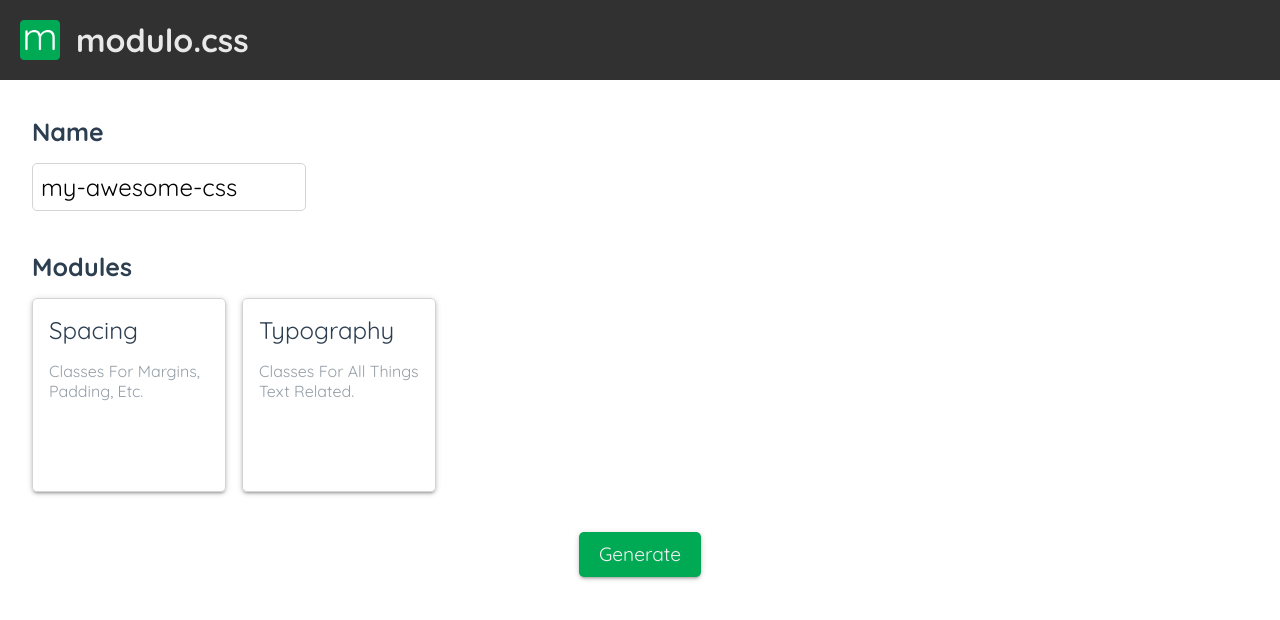
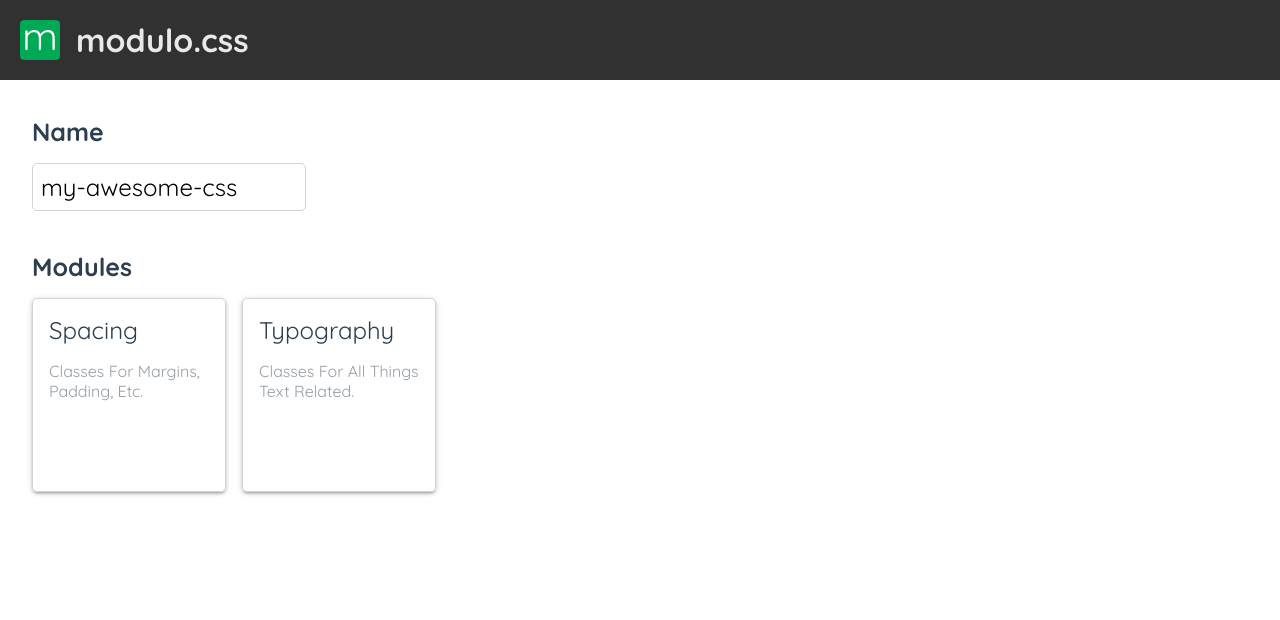
Before and after one commit to Kovee98/modulo-css, a Vue app: page / in a window 1280 px wide. Shown: the top 620 px of the page. Built offline with nearby package versions, Linux system fonts and the light colour scheme.

Commit message:
feat(app): add auto-generation of output on change

```diff
--- a/src/App.vue
+++ b/src/App.vue
@@ -14,21 +14,12 @@
 
         <ModuleList v-model:form="form"/>
 
-        <div class="section is-centered">
-            <button
-                @click="generateFiles"
-                class="btn is-success has-shadow has-border-focus has-border-radius"
-            >
-                Generate
-            </button>
-        </div>
-
         <FileOutputs v-model:form="form" v-model:files="files"/>
     </div>
 </template>
 
 <script lang="ts">
-    import { defineComponent, reactive } from 'vue';
+    import { defineComponent, reactive, watch } from 'vue';
     import TitleBar from './components/TitleBar.vue';
     import ModuleList from './components/ModuleList.vue';
     import FileOutputs from './components/FileOutputs.vue';
@@ -44,10 +35,10 @@
             FileOutputs
         },
         setup () {
-            const form: Form = {
+            const form: Form = reactive({
                 name: 'my-awesome-css',
                 modules: modules
-            };
+            });
 
             const files: Array<File> = reactive([]);
 
@@ -74,6 +65,9 @@
                     size: formatBytes(encodeURI(res.minFile).split(/%..|./).length - 1)
                 });
             };
+
+            // automatically re-generate files on form update
+            watch(form, generateFiles);
 
             const formatBytes = (bytes: number, decimals = 1) => {
                 if (bytes === 0) return '0 B';
```
